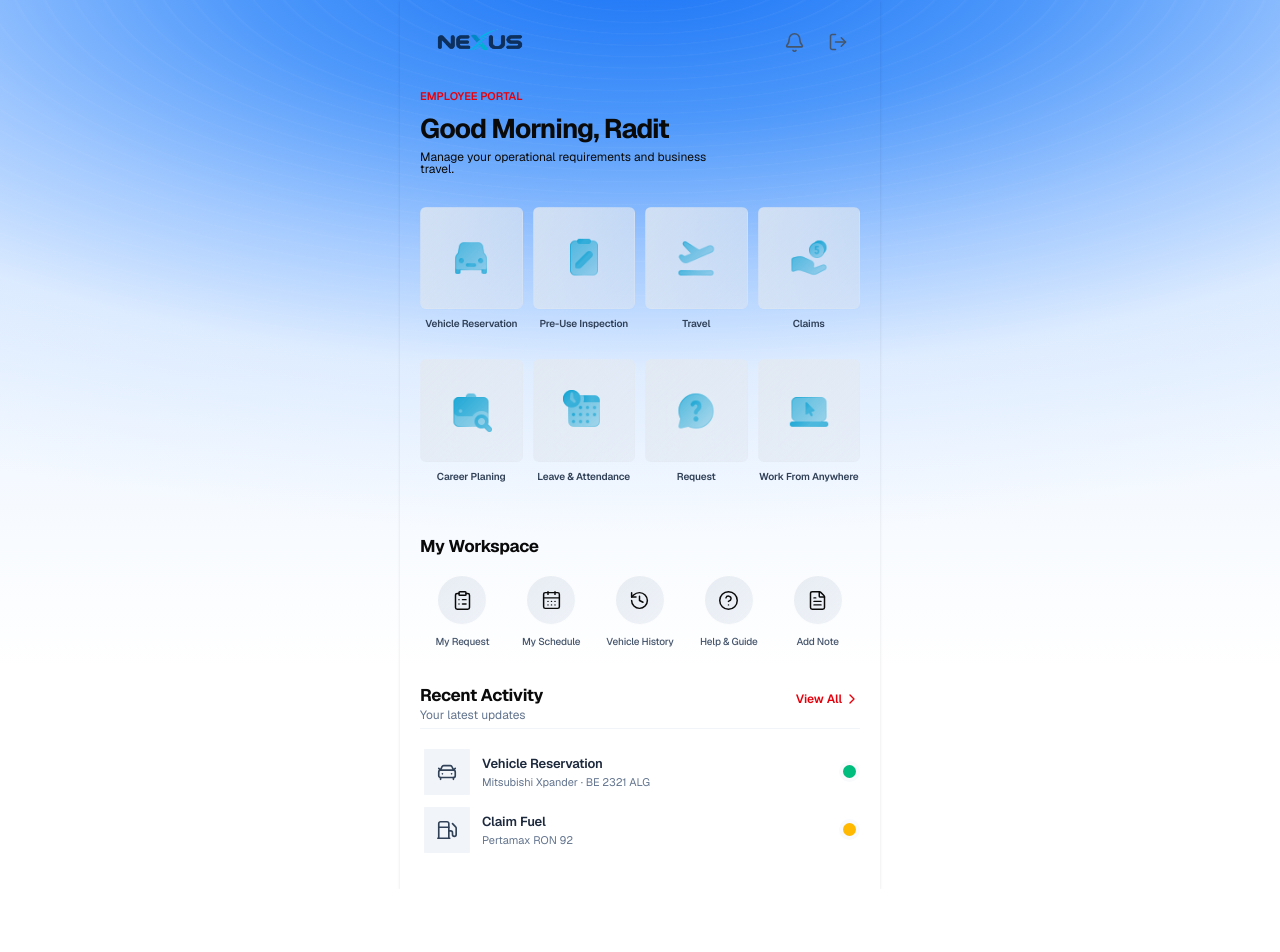
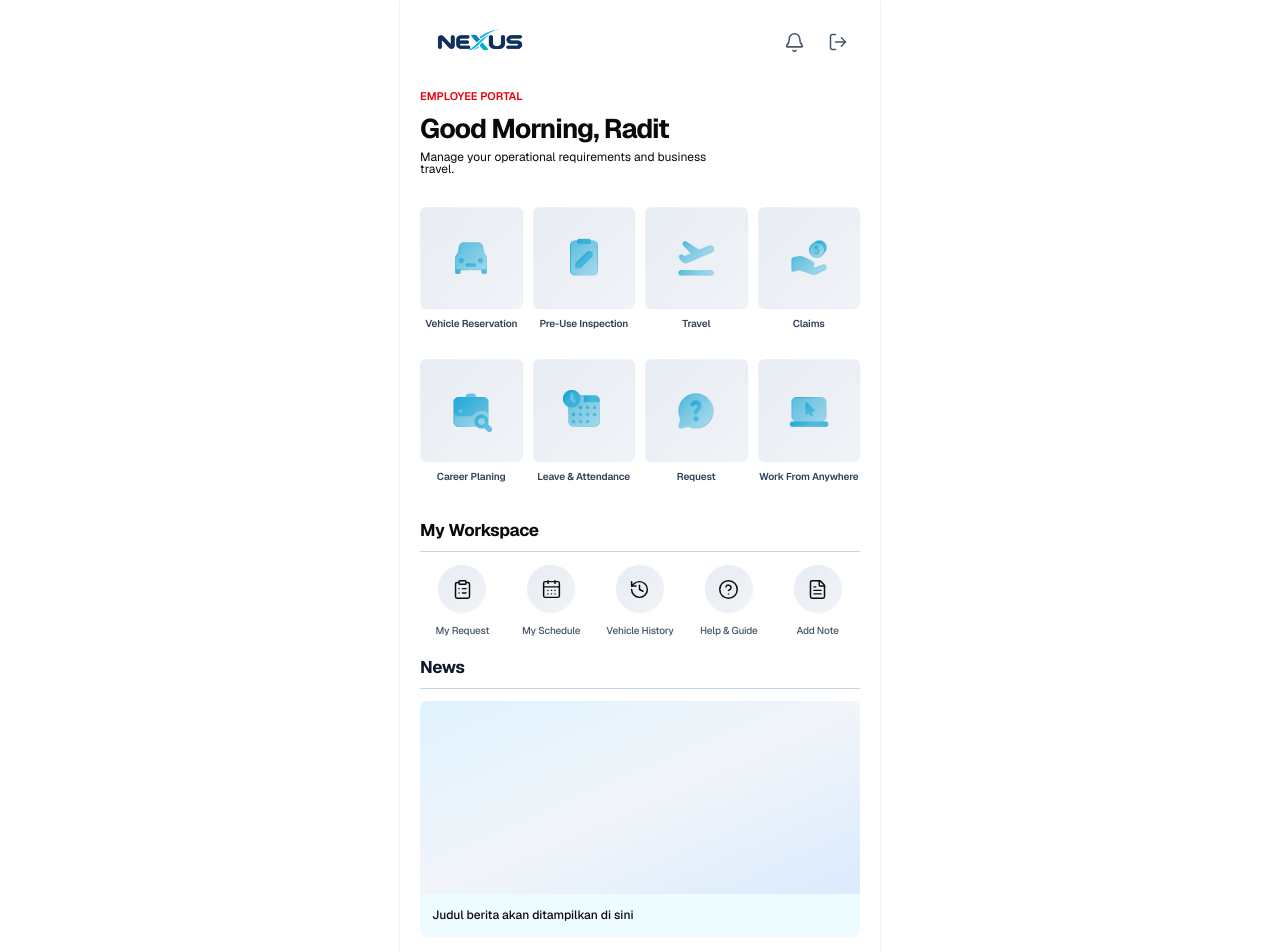
Before and after one commit to mradityooo/nexus-iconplus, a Next.js app: page / in a window 1280 px wide. Shown: the top 952 px of the page. Before the commit the page ends 889 px from the top, so only its background shows below. Built offline with nearby package versions, Linux system fonts and the light colour scheme.

Commit message:
Menambahkan shape news pada halaman home

```diff
--- a/app/claims/page.tsx
+++ b/app/claims/page.tsx
@@ -174,7 +174,7 @@ export default function ReimbursementPage() {
             </p>
 
             <h1 className="mt-2 text-[27px] font-bold leading-[1.2] tracking-[-1px]">
-              Reimbursement
+              Claims
             </h1>
 
             <p className="mt-1.5 max-w-[310px] text-[12px] leading-3 text-slate-500">
@@ -240,7 +240,7 @@ export default function ReimbursementPage() {
                         <span
                           className={`flex h-11 w-11 items-center justify-center rounded-full border transition ${
                             active
-                              ? "border-red-600 bg-red-50 text-red-600"
+                              ? "border-blue-600 bg-red-50 text-blue-600"
                               : "border-slate-200 bg-white text-slate-500"
                           }`}
                         >
--- a/app/globals.css
+++ b/app/globals.css
@@ -147,42 +147,85 @@
     -webkit-tap-highlight-color: transparent;
   }
 
-  /* NEXUS Home Background */
   .nexus-home-background {
     position: relative;
     isolation: isolate;
     min-height: 100vh;
-    background:
-      radial-gradient(
-        ellipse 110% 65% at 50% -5%,
-        rgba(20, 112, 245, 0.98) 0%,
-        rgba(55, 139, 250, 0.88) 28%,
-        rgba(119, 176, 255, 0.62) 52%,
-        rgba(194, 220, 255, 0.35) 72%,
-        rgba(255, 255, 255, 0) 100%
-      ),
-      linear-gradient(
-        180deg,
-        #d9e9ff 0%,
-        #eff6ff 43%,
-        #ffffff 75%,
-        #ffffff 100%
-      );
+    background: #ffffff;
   }
 
   .nexus-home-background::before {
     content: "";
     position: absolute;
-    inset: 0;
     z-index: -1;
     pointer-events: none;
-    background: repeating-radial-gradient(
-      ellipse 115% 65% at 50% -5%,
-      transparent 0px,
-      transparent 24px,
-      rgba(255, 255, 255, 0.055) 25px,
-      transparent 29px
+
+    /* Cahaya biru besar di bagian atas */
+    width: 440px;
+    height: 360px;
+    top: -175px;
+    left: 50%;
+    transform: translateX(-50%);
+
+    background: radial-gradient(
+      ellipse at center,
+      rgba(0, 91, 187, 0.95) 0%,
+      rgba(0, 119, 220, 0.78) 22%,
+      rgba(0, 156, 218, 0.48) 45%,
+      rgba(80, 190, 245, 0.22) 65%,
+      rgba(180, 225, 255, 0.08) 82%,
+      transparent 100%
     );
-    opacity: 0.7;
+
+    filter: blur(50px);
   }
+
+  /* NEXUS Login - Cyan Blue Glow */
+
+/* NEXUS Login - PLN Color Glow */
+.nexus-login-background {
+  position: relative;
+  isolation: isolate;
+  min-height: 100vh;
+  background: #ffffff;
+}
+
+.nexus-login-background::before {
+  content: "";
+  position: absolute;
+  z-index: -1;
+  pointer-events: none;
+
+  /* Gradient dibuat kecil dan terpusat */
+  width: 310px;
+  height: 300px;
+  top: 80%;
+  left: 50%;
+  transform: translate(-50%, -50%);
+
+  background:
+    radial-gradient(
+      ellipse at 35% 35%,
+      rgba(255, 205, 0, 0.78) 0%,
+      transparent 52%
+    ),
+    radial-gradient(
+      ellipse at 28% 62%,
+      rgba(237, 28, 36, 0.78) 0%,
+      transparent 55%
+    ),
+    radial-gradient(
+      ellipse at 72% 40%,
+      rgba(0, 102, 204, 0.88) 0%,
+      rgba(0, 149, 218, 0.55) 38%,
+      transparent 70%
+    );
+
+  filter: blur(38px);
+  opacity: 0.9;
+}
+
+
+
+
   }
--- a/app/login/page.tsx
+++ b/app/login/page.tsx
@@ -59,7 +59,6 @@ export default function LoginPage() {
 
         {/* Heading */}
         <div className="mb-7 text-center">
-
 
           <h1 className="text-1.xl font-bold tracking-tight text-slate-900">
             {mode === "login" ? "Welcome Back" : "Create Account"}
--- a/app/page.tsx
+++ b/app/page.tsx
@@ -105,7 +105,7 @@ export default function HomePage() {
   const router = useRouter();
   return (
     <main
-        className="nexus-home-background min-h-screen">
+        className=" min-h-screen">
       <div className="relative mx-auto min-h-dvh w-full max-w-[480px] overflow-hidden bg-transparent pb-8 sm:shadow-sm">
 
         {/* Header */}
@@ -204,8 +204,8 @@ export default function HomePage() {
           </section>
 
           {/* My Workspace */}
-          <section>
-            <div className="mb-4 flex items-center justify-between">
+          <section className="-mt-4">
+              <div className="mb-3 border-b border-slate-300 pb-2">
               <h3 className="text-[17px] font-bold tracking-[-0.35px]">
                 My Workspace
               </h3>
@@ -236,63 +236,34 @@ export default function HomePage() {
             </div>
           </section>
 
-          {/* Recent Activity */}
-          <section>
-            <div className="mb-4 flex items-center justify-between border-b border-slate-100 pb-3">
-              <div>
-                <h3 className="text-[17px] font-bold tracking-[-0.35px]">
-                  Recent Activity
-                </h3>
-                <p className="mt-1.5 max-w-[310px] text-[12px] leading-[0] text-slate-500">
-                  Your latest updates
-                </p>
-              </div>
 
-              <button className="flex items-center gap-0.5 rounded-lg py-2 pl-2 text-[12px] font-semibold text-red-600 active:opacity-70">
-                View All
-                <ChevronRight className="h-4 w-4" />
-              </button>
+        {/* News */}
+          <section className="-mt-4">
+            <div className="mb-3 border-b border-slate-300 pb-2">
+              <h3 className="text-[17px] font-bold tracking-[-0.35px] text-slate-900">
+                News
+              </h3>
             </div>
 
-            <div className="space-y-1">
-              {activities.map((activity) => {
-                const Icon = activity.icon;
+            <Link
+              href="/news"
+              className="group block overflow-hidden rounded-md bg-slate-100 transition active:scale-[0.99]"
+            >
+              <div className="relative aspect-[16/7] w-full overflow-hidden bg-gradient-to-br from-sky-100 via-slate-100 to-blue-100">
+                {/* <img
+                  src="/news-banner.jpg"
+                  alt="NEXUS News"
+                  className="h-full w-full object-cover transition duration-300 group-hover:scale-[1.02]"
+                /> */}
+              </div>
+              <div className="bg-cyan-50/80 px-3 py-3">
+              <h4 className="text-[12px] font-medium leading-relaxed text-black-1000 transition group-hover:text-blue-800">
+                Judul berita akan ditampilkan di sini
+              </h4>
+            </div>
+            </Link>
+          </section>
 
-                return (
-                  <button
-                    key={activity.name}
-                    className="flex w-full items-center gap-3 rounded-2xl px-1 py-1 text-left transition hover:bg-slate-50 active:bg-slate-100"
-                  >
-                    <div
-                      className={`flex h-[46px] w-[46px] shrink-0 items-center justify-center rounded-[1px] ${activity.iconStyle}`}
-                    >
-                      <Icon
-                        className="h-[22px] w-[22px]"
-                        strokeWidth={1.8}
-                      />
-                    </div>
-
-                    <div className="min-w-0 flex-1">
-                      <p className="truncate text-[13px] font-semibold tracking-[-0.15px] text-slate-800">
-                        {activity.name}
-                      </p>
-
-                      <p className="mt-0 truncate text-[11px] leading-4 text-slate-500">
-                        {activity.detail}
-                      </p>
-                    </div>
-
-                    <div className="flex shrink-0 flex-col items-center gap-1.5">
-                      <span
-                        className={`h-[13px] w-[13px] rounded-full ring-4 ring-slate-50 ${activity.statusColor}`}
-                      />
-                      <span className="sr-only">{activity.status}</span>
-                    </div>
-                  </button>
-                );
-              })}
-            </div>
-          </section>
 
         </div>
       </div>
```
Also changed, not shown: public/logologin.png (added).
